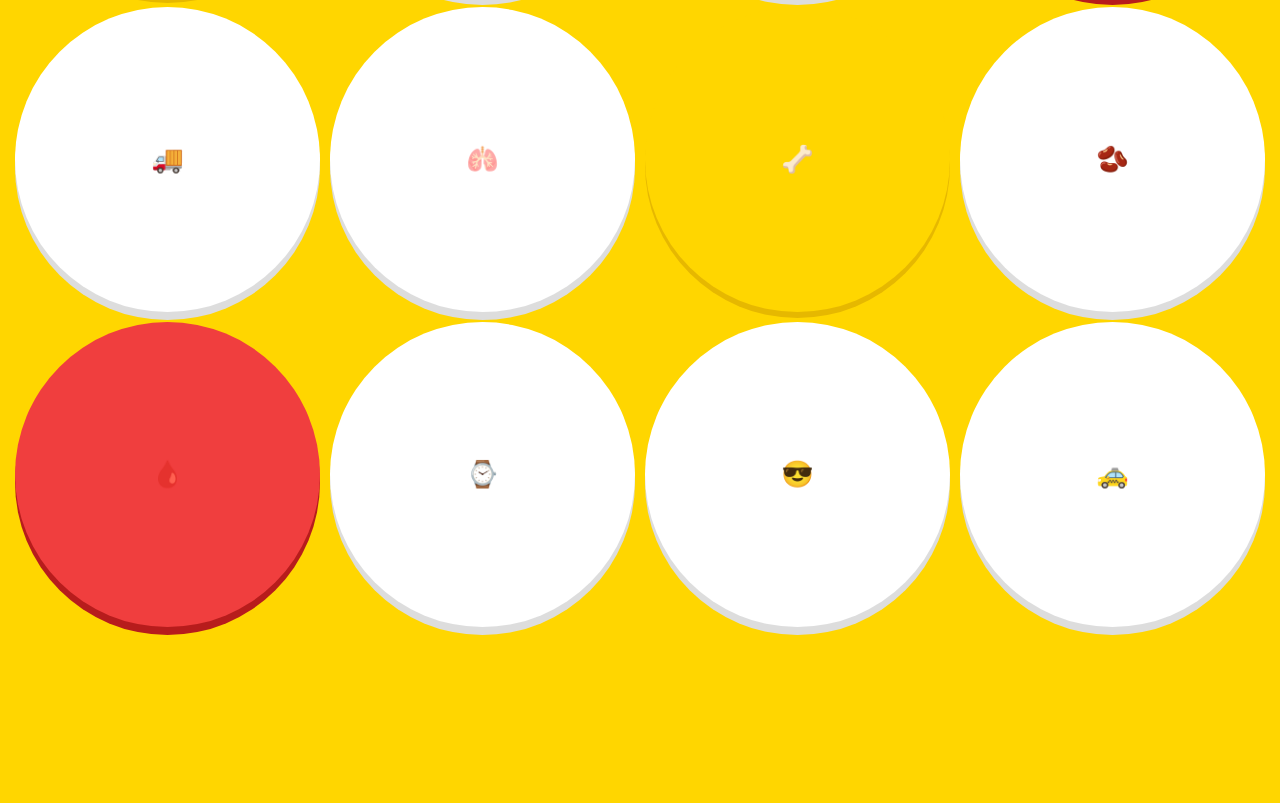
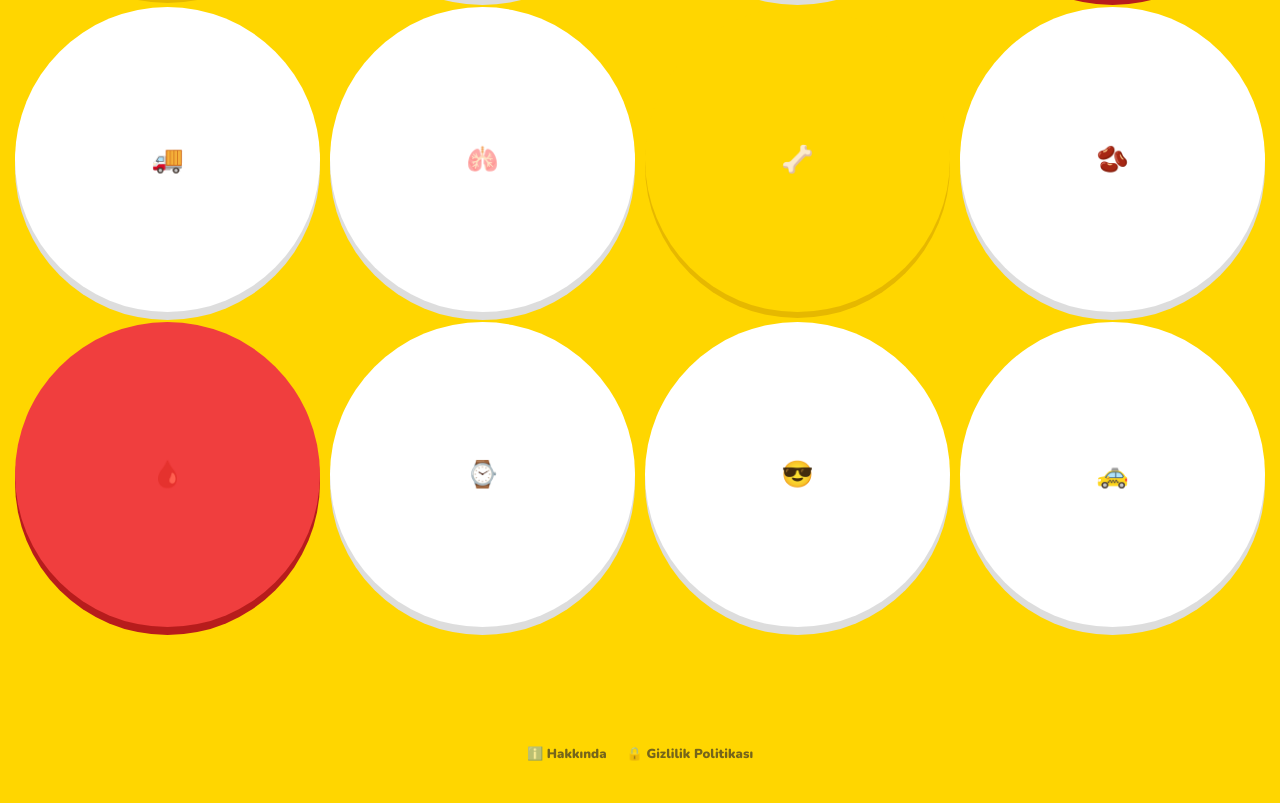
Before and after one commit to lazkoilhan/lazkoilhan.github.io, a plain HTML site: page index.html in a window 1280 px wide. Shown: the part 1445-2248 px from the top of the page. Before the commit the page ends 2182 px from the top, so only its background shows below. Drawn offline with nearby package versions, Linux system fonts and the light colour scheme.

Commit message:
Add files via upload

```diff
--- a/index.html
+++ b/index.html
@@ -373,18 +373,8 @@
             display:none;
         }
 
-        /* REKLAM — Sabit alt banner */
-        .ad-bottom-bar{
-            position:fixed; bottom:0; left:0; right:0;
-            background:var(--white);
-            border-top:1px solid #eee;
-            display:flex; align-items:center; justify-content:center;
-            padding:4px 0;
-            z-index:200;
-            min-height:60px;
-        }
-        /* Alt reklam için sayfa içeriğini yukarı it */
-        body{ padding-bottom:60px; }
+        /* body padding-bottom normal */
+        body{ padding-bottom: 0; }
 
         /* Level arası reklam kutusu */
         .ad-between-levels{
@@ -1547,15 +1537,15 @@ init();
          data-ad-slot="9830118161"></ins>
 </div>
 
+<!-- Alt linkler -->
+<div style="text-align:center;padding:12px 0 40px;display:flex;justify-content:center;gap:20px;flex-wrap:wrap;">
+    <a href="about.html" style="color:#1a1a2e;font-family:'Nunito',sans-serif;font-size:13px;font-weight:900;text-decoration:none;opacity:.6;">ℹ️ Hakkında</a>
+    <a href="privacy.html" style="color:#1a1a2e;font-family:'Nunito',sans-serif;font-size:13px;font-weight:900;text-decoration:none;opacity:.6;">🔒 Gizlilik Politikası</a>
+</div>
+
 <script>
-    // AdSense reklamlarını başlat
     (function(){
-        try {
-            // Alt banner
-            (adsbygoogle = window.adsbygoogle || []).push({});
-            // Level arası reklam
-            (adsbygoogle = window.adsbygoogle || []).push({});
-        } catch(e){ console.log('AdSense:', e); }
+        try { (adsbygoogle=window.adsbygoogle||[]).push({}); } catch(e){}
     })();
 </script>
 
```
